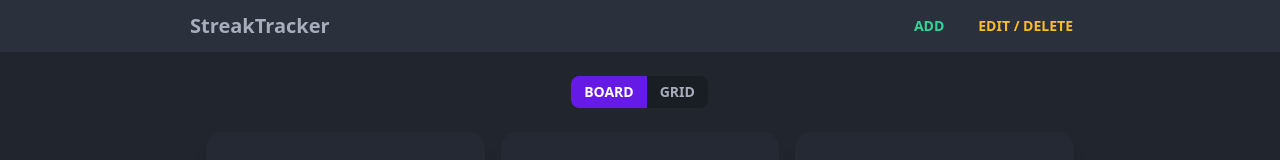
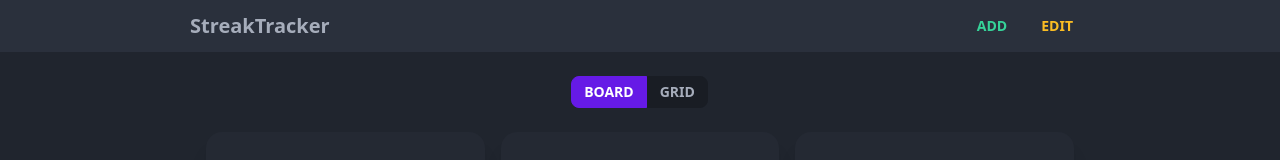
Before and after one commit to kcereno/streaks-habit-tracker, a React (Create React App) app: page / in a window 1280 px wide. Shown: the top 160 px of the page. Built offline with nearby package versions, Linux system fonts and the light colour scheme.

Commit message:
Change Add/Edit button text

```diff
--- a/src/UI/Navbar/Navbar.tsx
+++ b/src/UI/Navbar/Navbar.tsx
@@ -48,7 +48,7 @@ function Navbar() {
                 className="btn btn-ghost   text-warning"
                 type="button"
                 onClick={handleEditClick}>
-                Edit / Delete
+                Edit
               </button>
             )}
           </div>
```
